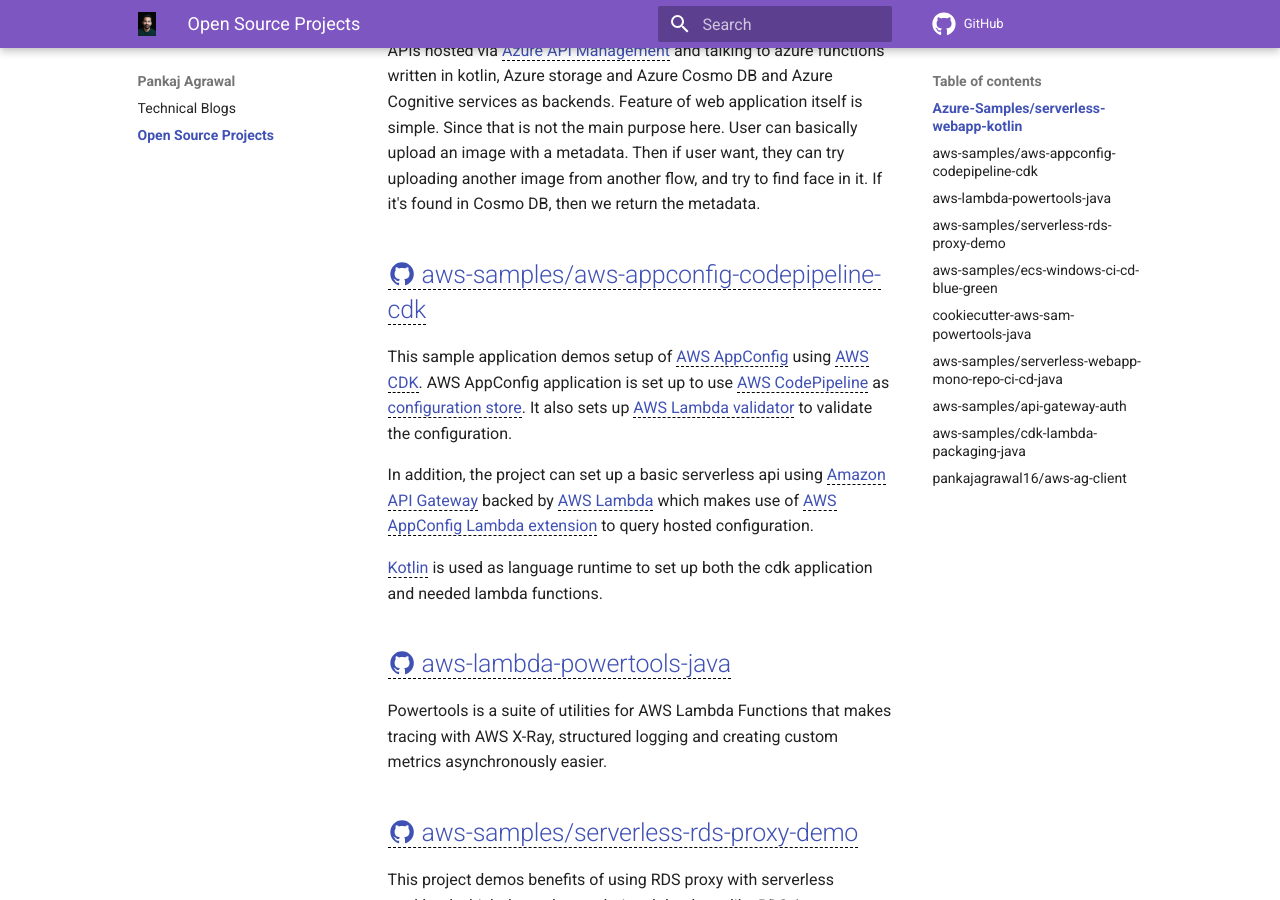
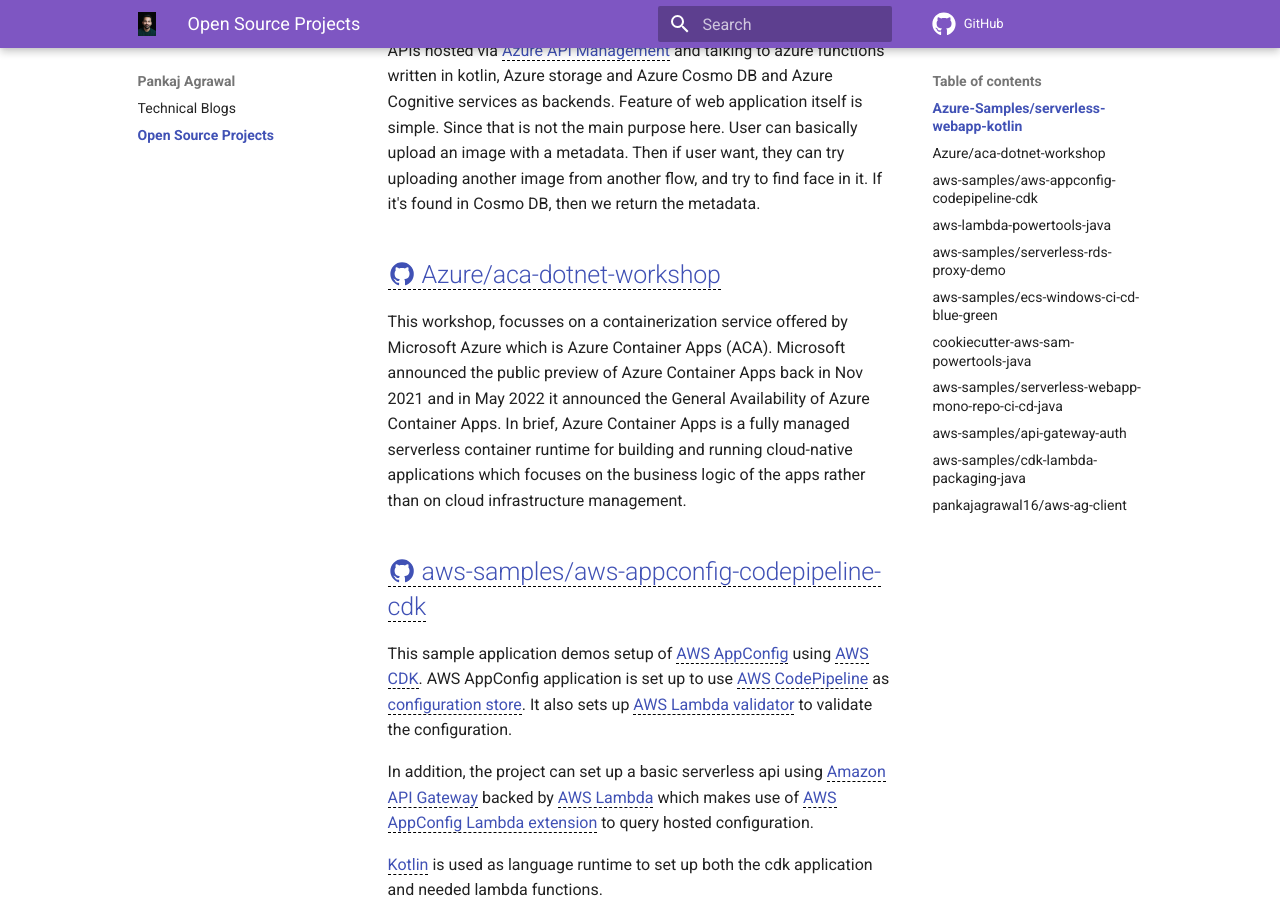
Before and after one commit to pankajagrawal16/pankajagrawal16.github.io, an MkDocs documentation site: the page built from docs/code/index.md, in a window 1280 px wide and 900 px high, scrolled down 406 px. Built offline with MkDocs 1.6.1 and Material for MkDocs 9.7.7, drawn with Linux system fonts in a browser that asks for light colours; comment, search, counter and statistics services are not loaded.

Commit message:
Update index.md

```diff
--- a/docs/code/index.md
+++ b/docs/code/index.md
@@ -10,6 +10,10 @@ Use Azure Serverless stack to build a full-fledged web application with both bac
 CI/CD pipeline is implemented using [GitHub actions](.github/workflows) for both backend and frontend app including related serverless cloud infrastructure for  backend and frontend. Infrastructure as code(IAC) for both frontend and backend infra is written using [Bicep](https://learn.microsoft.com/en-us/azure/azure-resource-manager/bicep/overview)
 
 Application builds a React static web app, which talks to a bunch of APIs hosted via [Azure API Management](https://azure.microsoft.com/en-us/products/api-management/) and talking to azure functions written in kotlin, Azure storage and Azure Cosmo DB and Azure Cognitive services as backends. Feature of web application itself is simple. Since that is not the main purpose here. User can basically upload an image with a metadata. Then if user want, they can try uploading another image from another flow, and try to find face in it. If it's found in Cosmo DB, then we return the metadata.
+
+## [:material-github: Azure/aca-dotnet-workshop](https://github.com/Azure/aca-dotnet-workshop){target=_blank}
+
+This workshop, focusses on a containerization service offered by Microsoft Azure which is Azure Container Apps (ACA). Microsoft announced the public preview of Azure Container Apps back in Nov 2021 and in May 2022 it announced the General Availability of Azure Container Apps. In brief, Azure Container Apps is a fully managed serverless container runtime for building and running cloud-native applications which focuses on the business logic of the apps rather than on cloud infrastructure management.
 
 ## [:material-github: aws-samples/aws-appconfig-codepipeline-cdk](https://github.com/aws-samples/aws-appconfig-codepipeline-cdk){target=_blank}
 
```
